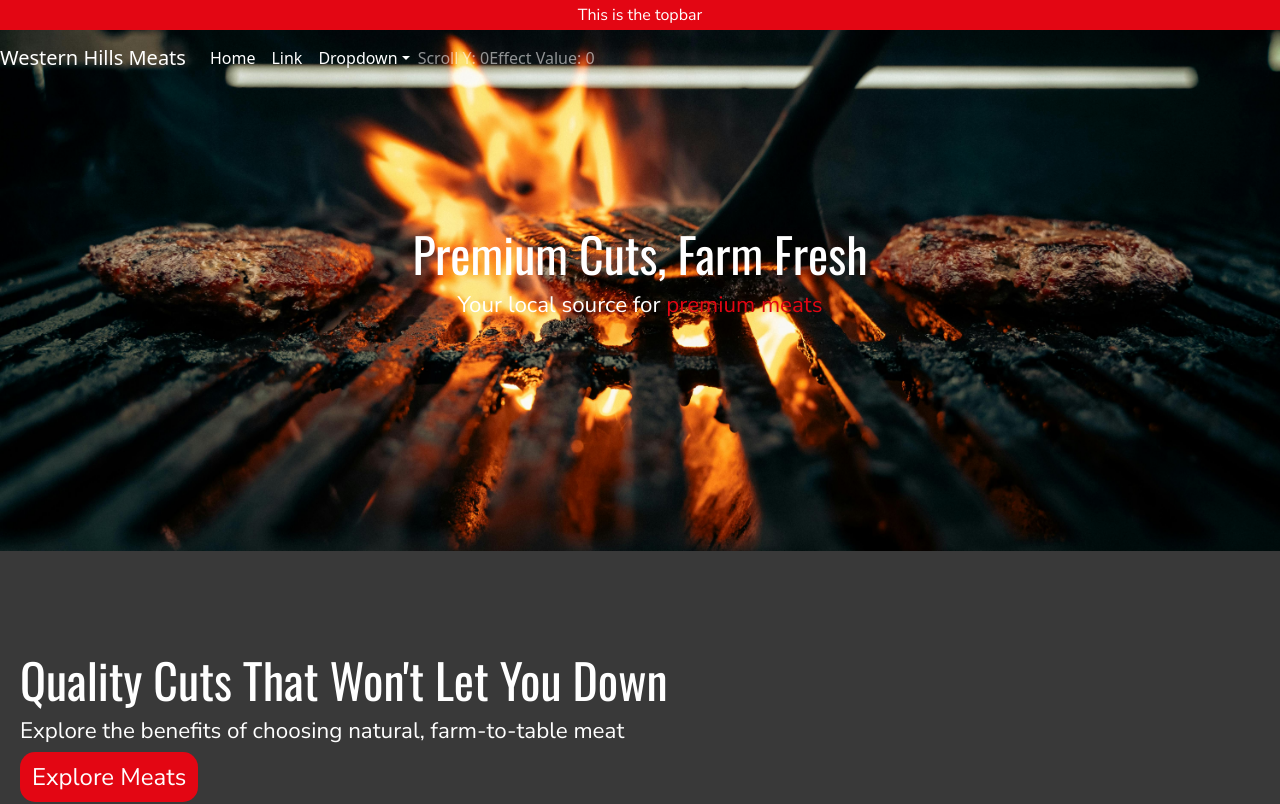
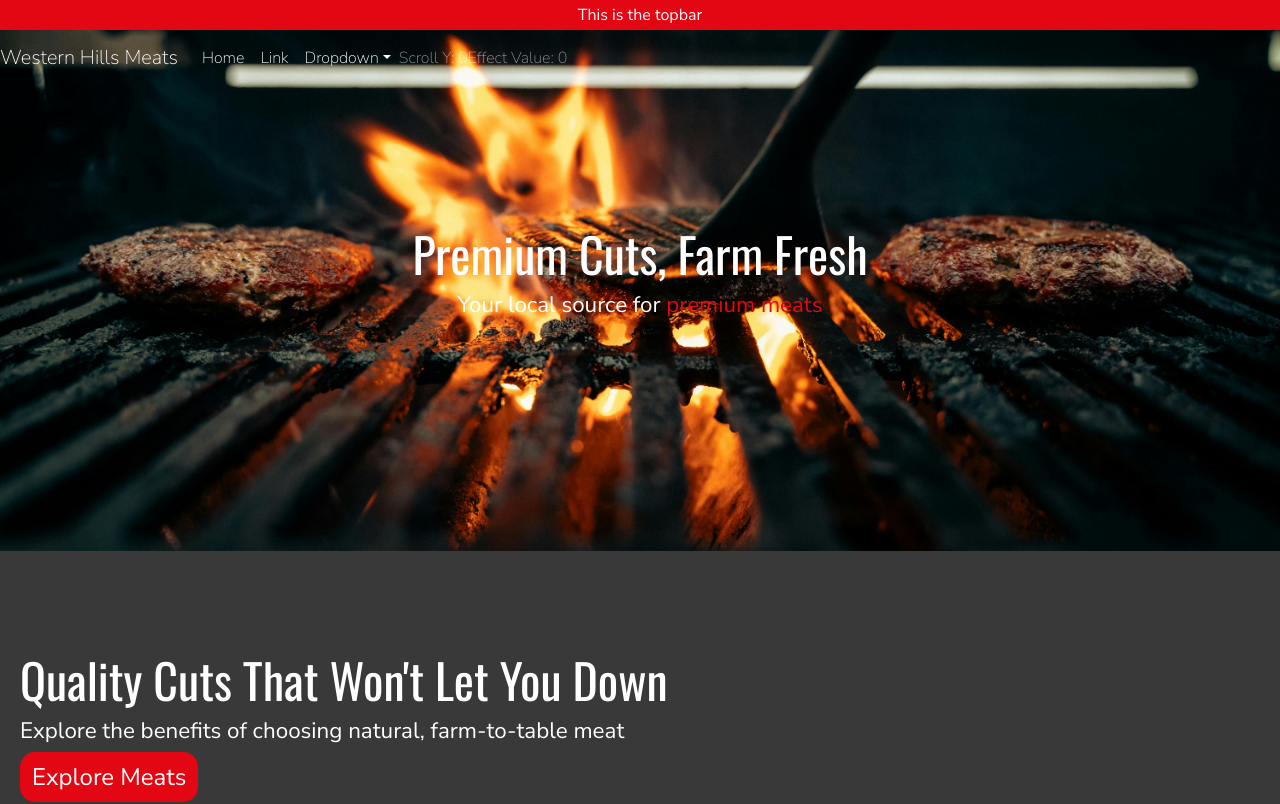
Before and after one commit to Thomas-Cottis-21/western_hills_meats, a React (Vite) app: page / in a window 1280 px wide. Shown: the top 804 px of the page. Built offline with nearby package versions, Linux system fonts and the light colour scheme.

Commit message:
updating styling of navbar

```diff
--- a/src/assets/style/_navbar.scss
+++ b/src/assets/style/_navbar.scss
@@ -2,7 +2,9 @@
     position: fixed;
     top: 30px;
     color: $light;
-    transition: all ease-in-out;
+    font-family: $content;
+    font-weight: 100;
+    transition: all ease-in-out .2s;
 
     .navbar-brand, .nav-link {
         color: $light;
```
